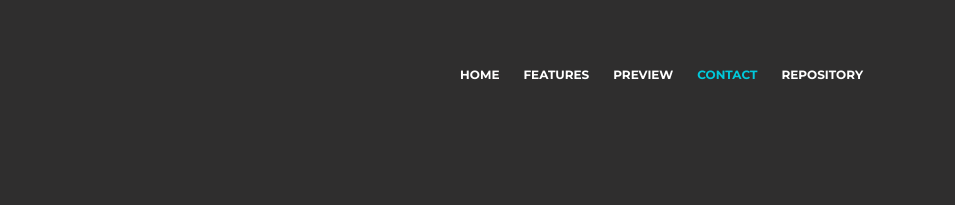
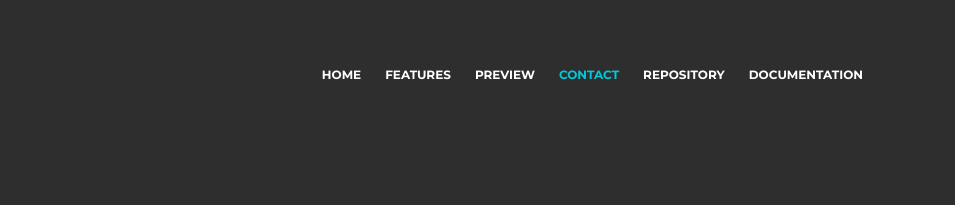
Before and after one commit to Chameleon-Vision/chameleon-vision.github.io, a plain HTML site: page public/index.html in a window 1280 px wide. Shown: the top 205 px of the page, 325-1280 px from the left. Drawn offline with nearby package versions, Linux system fonts and the light colour scheme.

Commit message:
added documentation link

```diff
--- a/public/index.html
+++ b/public/index.html
@@ -63,9 +63,9 @@
                 <li class="nav-item">
                     <a class="nav-link page-scroll" href="https://gitlab.com/chameleon-vision/chameleon-vision-public">REPOSITORY</a>
                 </li>
-                <!-- <li class="nav-item">
-                        <a class="nav-link" href="google.com">DOCUMENTATION</a>
-                </li> -->
+                <li class="nav-item">
+                        <a class="nav-link" href="https://chameleon-vision.readthedocs.io">DOCUMENTATION</a>
+                </li>
             </ul>
         </div>
     </nav> <!-- end of navbar -->
```
